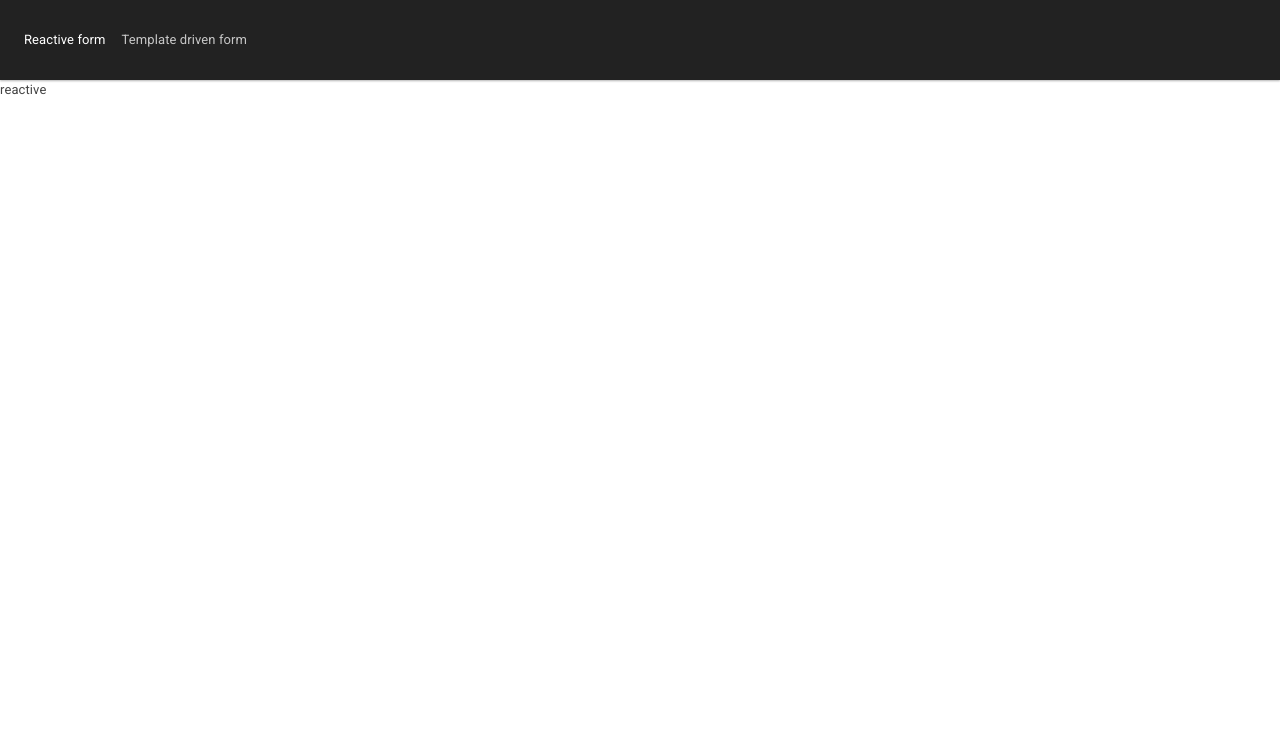
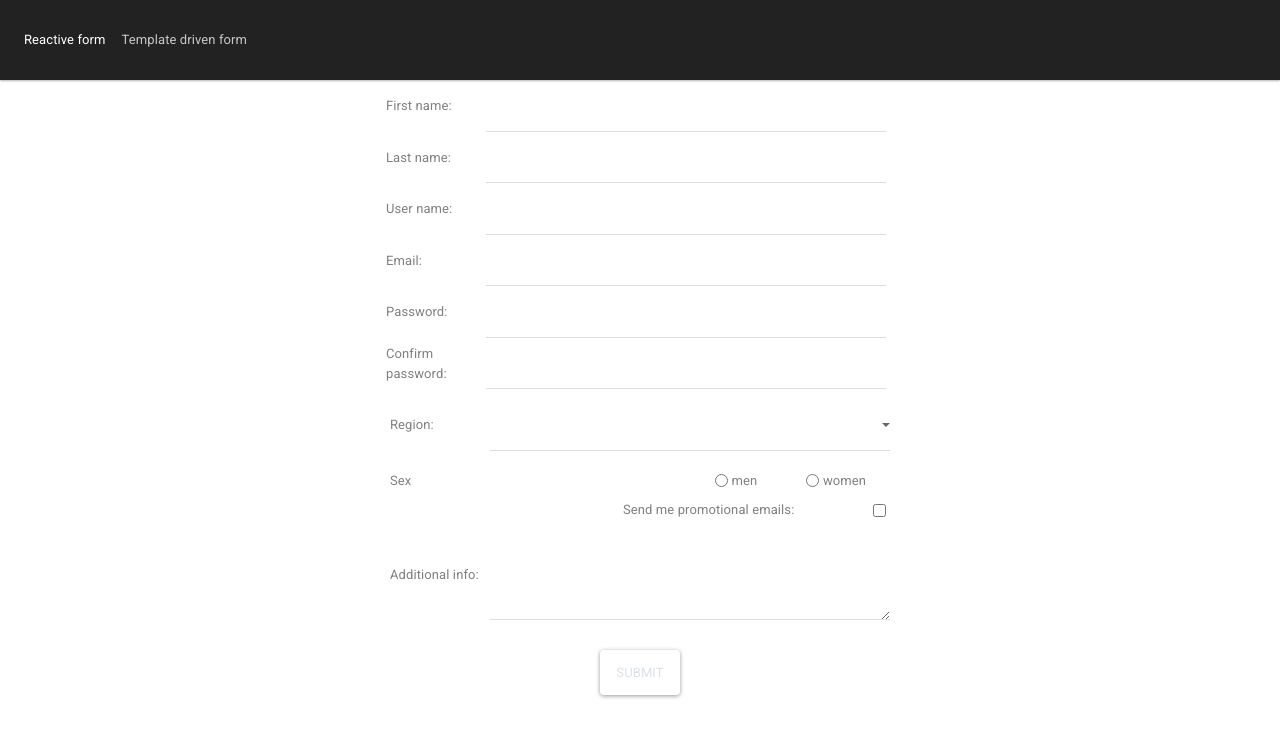
Before and after one commit to TrubetskaiaInna/Homework16, an Angular app: page /reactive in a window 1280 px wide. Shown: the top 738 px of the page. Built offline with nearby package versions, Linux system fonts and the light colour scheme.

Commit message:
created reactive form

```diff
--- a/src/app/container/reactive-form-list/reactive-form-list.component.ts
+++ b/src/app/container/reactive-form-list/reactive-form-list.component.ts
@@ -1,4 +1,5 @@
 import {Component} from '@angular/core';
+import {FormBuilder} from '@angular/forms';
 
 @Component({
   templateUrl: './reactive-form-list.html',
@@ -6,6 +7,35 @@ import {Component} from '@angular/core';
 })
 
 export class ReactiveFormListComponent {
-  constructor() {
+  constructor(private fb: FormBuilder) {
+  }
+
+  profileForm = this.fb.group({
+    firstName: [''],
+    lastName: [''],
+    userName: [''],
+    email: [''],
+    password: [''],
+    confirmPassword: [''],
+    region: [''],
+    sex: [''],
+    emailPermission: false,
+    additionalInfo: ['']
+  });
+
+  onSubmit() {
+    console.log(this.profileForm.value);
+    this.profileForm = this.fb.group({
+      firstName: [''],
+      lastName: [''],
+      userName: [''],
+      email: [''],
+      password: [''],
+      confirmPassword: [''],
+      region: [''],
+      sex: [''],
+      emailPermission: false,
+      additionalInfo: ['']
+    });
   }
 }
--- a/src/app/container/reactive-form-list/reactive-form-list.html
+++ b/src/app/container/reactive-form-list/reactive-form-list.html
@@ -1 +1,91 @@
-<p>reactive</p>
+<form class="form-inline my-2 my-lg-0" [formGroup]="profileForm" (ngSubmit)="onSubmit()">
+
+  <label> <span class="text">First name:</span>
+    <input type="text"
+           class="form-control mr-sm-2"
+           formControlName="firstName">
+  </label>
+
+  <label> <span class="text">Last name:</span>
+    <input type="text"
+           class="form-control mr-sm-2"
+           formControlName="lastName">
+  </label>
+
+  <label> <span class="text">User name:</span>
+    <input type="text"
+           class="form-control mr-sm-2"
+           formControlName="userName">
+  </label>
+
+  <label> <span class="text">Email:</span>
+    <input type="text"
+           class="form-control mr-sm-2"
+           formControlName="email">
+  </label>
+
+  <label> <span class="text">Password:</span>
+    <input type="password"
+           class="form-control mr-sm-2"
+           formControlName="password">
+  </label>
+
+  <label> <span class="text">Confirm password:</span>
+    <input type="password"
+           class="form-control mr-sm-2"
+           formControlName="confirmPassword">
+  </label>
+
+  <div class="form-inline">
+    <label> <span class="text">Region:</span>
+      <select class="form-control"
+              formControlName="region">
+        <option>1</option>
+        <option>2</option>
+        <option>3</option>
+        <option>4</option>
+        <option>5</option>
+      </select>
+    </label>
+  </div>
+
+  <div class="form-inline">
+    <span class="text"> Sex </span>
+    <div class="wrapperCheck">
+      <label class="text">
+        <input type="radio" class="form-check-input"
+               value="men"
+               formControlName="sex">
+        men
+      </label>
+      <label class="text">
+        <input type="radio" class="form-check-input"
+               value="women"
+               formControlName="sex">
+        women
+      </label>
+    </div>
+  </div>
+
+
+  <div class="form-check">
+    <label>
+      <span class="textCheck"> Send me promotional emails:</span>
+      <input class="form-check-input"
+             type="checkbox"
+             formControlName="emailPermission">
+    </label>
+  </div>
+
+  <div class="form-inline">
+    <label>
+      <span class="text">Additional info:</span>
+      <textarea class="form-control" rows="3"
+                formControlName="additionalInfo"></textarea>
+    </label>
+  </div>
+
+  <div class="wrapperButton">
+    <button class="btn btn-outline-secondary">Submit</button>
+  </div>
+</form>
--- a/src/app/container/reactive-form-list/reactive-form-list.module.ts
+++ b/src/app/container/reactive-form-list/reactive-form-list.module.ts
@@ -1,13 +1,16 @@
 import {NgModule} from '@angular/core';
 import {CommonModule} from '@angular/common';
 import {ReactiveFormListComponent} from './reactive-form-list.component';
+import {FormsModule, ReactiveFormsModule} from '@angular/forms';
 
 @NgModule({
   declarations: [
     ReactiveFormListComponent
   ],
   imports: [
-    CommonModule
+    CommonModule,
+    FormsModule,
+    ReactiveFormsModule
   ],
   exports: [
     ReactiveFormListComponent
--- a/src/app/container/reactive-form-list/reactive-form-list.scss
+++ b/src/app/container/reactive-form-list/reactive-form-list.scss
@@ -0,0 +1,41 @@
+.form-inline{
+  display: flex;
+  justify-content: center;
+  width: 600px;
+  margin: 10px auto;
+}
+
+.form-control{
+  width: 400px;
+  padding-left: 30px;
+}
+
+.text{
+  width: 100px;
+  padding-right: 8px;
+  color: grey;
+}
+
+.wrapperButton{
+  display: flex;
+  justify-content: center;
+  width: 600px;
+  margin-top: 20px;
+}
+
+.form-check{
+  display: flex;
+  justify-content: flex-end;
+  width: 500px;
+}
+
+.wrapperCheck{
+  display: flex;
+  justify-content: flex-end;
+  width: 400px;
+}
+
+.textCheck{
+  width: 250px;
+  color: grey;
+}
```
Also changed, not shown: 1 other file (tests, documents, lock files or other folders).
